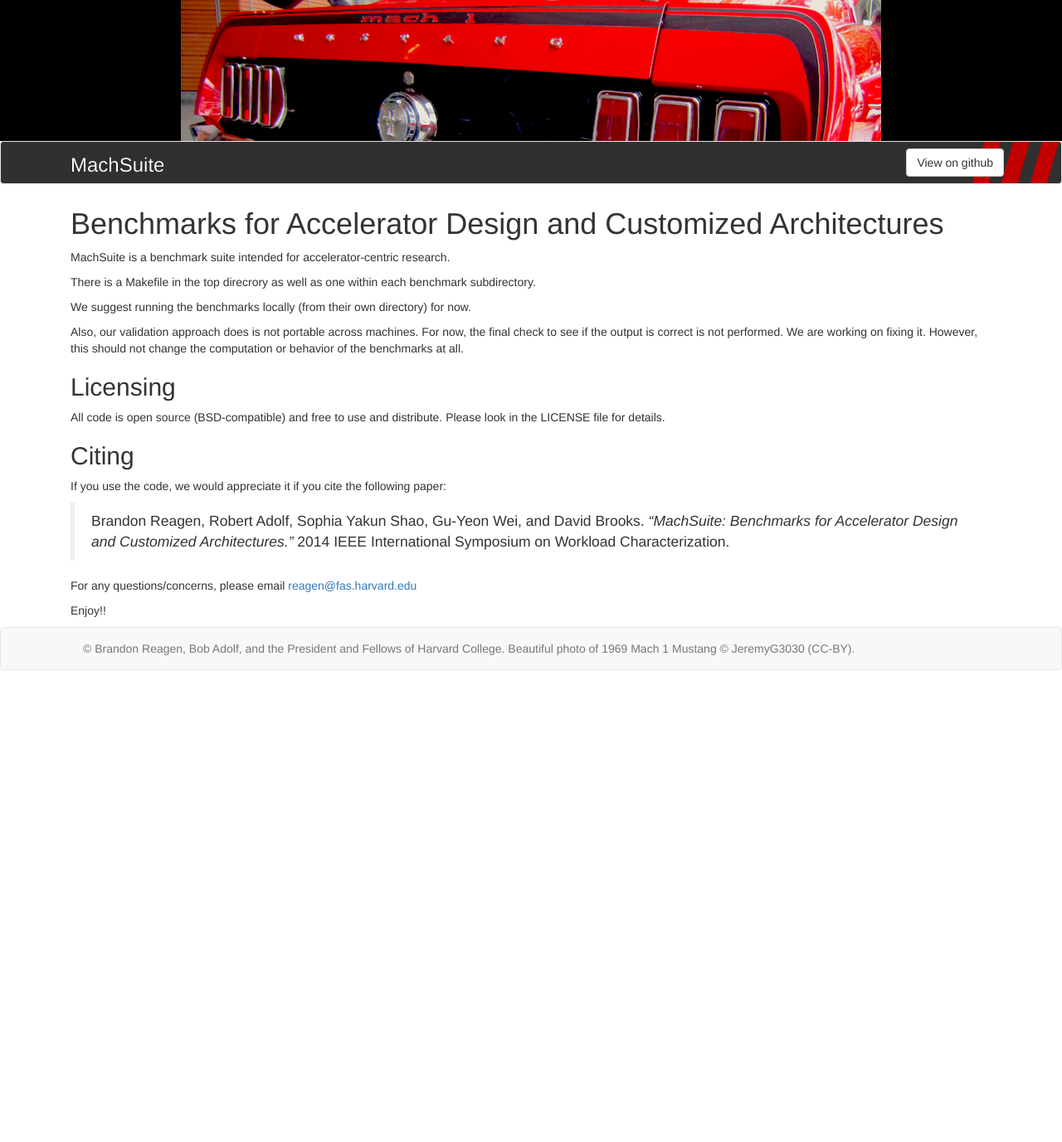
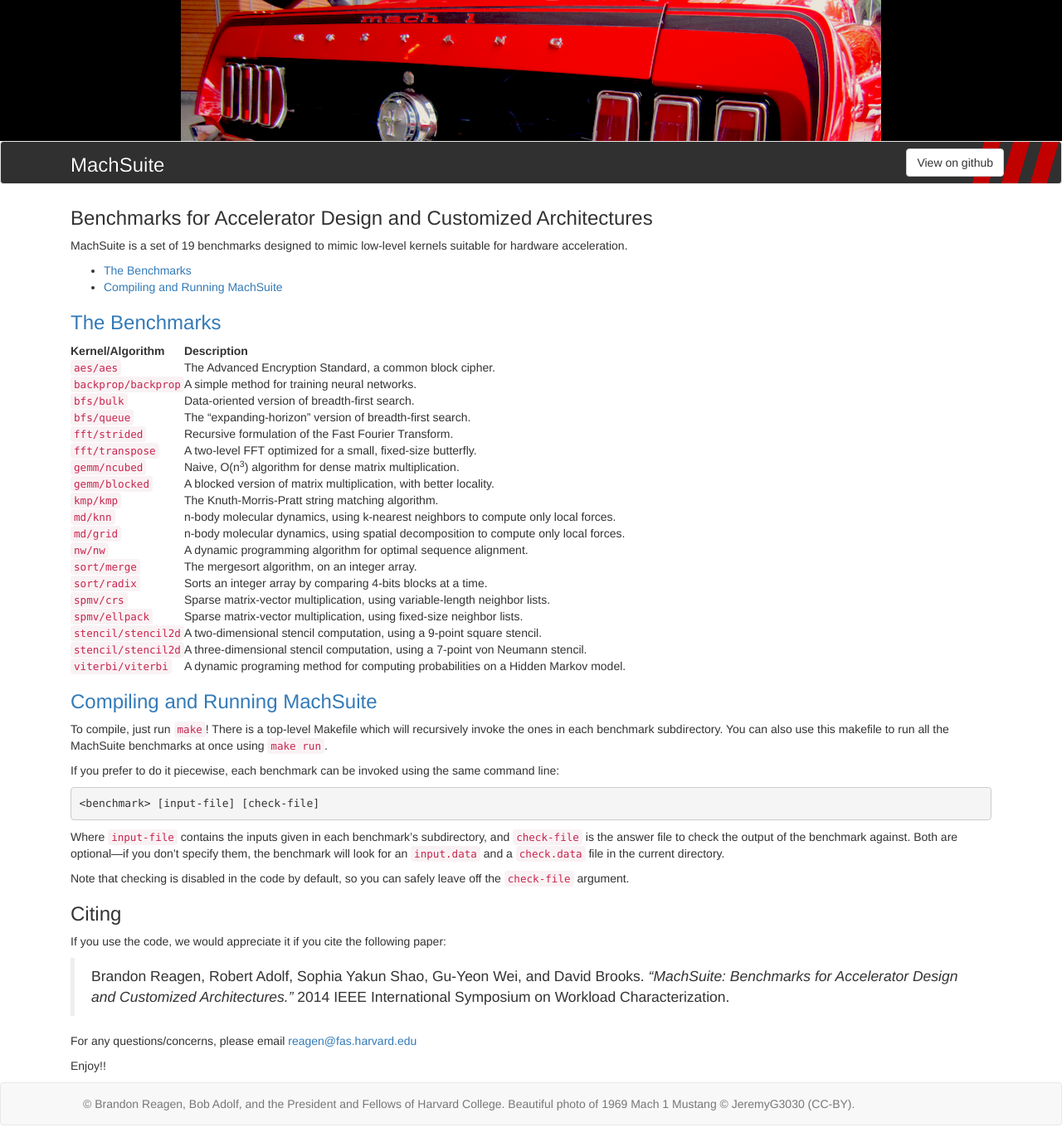
Before and after one commit to breagen/MachSuite, a Jekyll site: the page built from index.md, in a window 1280 px wide. Shown: the whole page at 83% size. Built offline with Jekyll 4.4.1, drawn with Linux system fonts in a browser that asks for light colours; nearby versions of some CDN libraries; before the commit the page ends 900 px from its top, so only the background shows below that.

Commit message:
Rewrote front-page text.

```diff
--- a/_layouts/default.html
+++ b/_layouts/default.html
@@ -48,7 +48,7 @@
 
     <!-- Content -->
     <div class="container">
-      <div class="col-sm-12">
+      <div id="content" class="col-sm-12">
         {{content}}
       </div>
     </div>
--- a/css/custom.css
+++ b/css/custom.css
@@ -14,9 +14,9 @@
   width: 100%;
   z-index: 100;
 }
-.navbar.container {
+/*.navbar.container {
   height: 70px;
-}
+}*/
 
 #machsuite-title {
   text-shadow: -0px 0 0.2px black, 0 0px 0.2px black, 0px 0 0.2px black, 0 -0px 0.2px black;
@@ -33,3 +33,8 @@
   background-color: #000000;
   width: 100%;
 }
+
+
+body {
+  text-decoration: 300;
+}
--- a/index.md
+++ b/index.md
@@ -2,27 +2,51 @@
 title: MachSuite
 layout: default
 ---
-# Benchmarks for Accelerator Design and Customized Architectures
+### Benchmarks for Accelerator Design and Customized Architectures
 
-MachSuite is a benchmark suite intended for accelerator-centric research.
+MachSuite is a set of 19 benchmarks designed to mimic low-level kernels suitable for hardware acceleration.
 
-There is a Makefile in the top direcrory as well as one within each benchmark
-subdirectory.
+ - [The Benchmarks](#benchmarks)
+ - [Compiling and Running MachSuite](#usage)
 
-We suggest running the benchmarks locally (from their own directory) for now.
+### <a name="benchmarks">The Benchmarks</a>
 
-Also, our validation approach does is not portable across machines.
-For now, the final check to see if the output is correct is not performed.
-We are working on fixing it. However, this should not change the computation
-or behavior of the benchmarks at all.
+Kernel/Algorithm | Description
+--- | ---
+`aes/aes` | The Advanced Encryption Standard, a common block cipher.
+`backprop/backprop` | A simple method for training neural networks.
+`bfs/bulk` | Data-oriented version of breadth-first search.
+`bfs/queue` | The "expanding-horizon" version of breadth-first search.
+`fft/strided` | Recursive formulation of the Fast Fourier Transform.
+`fft/transpose` | A two-level FFT optimized for a small, fixed-size butterfly.
+`gemm/ncubed` | Naive, O(n<sup>3</sup>) algorithm for dense matrix multiplication.
+`gemm/blocked` | A blocked version of matrix multiplication, with better locality.
+`kmp/kmp` | The Knuth-Morris-Pratt string matching algorithm.
+`md/knn` | n-body molecular dynamics, using k-nearest neighbors to compute only local forces.
+`md/grid` | n-body molecular dynamics, using spatial decomposition to compute only local forces.
+`nw/nw` | A dynamic programming algorithm for optimal sequence alignment.
+`sort/merge` | The mergesort algorithm, on an integer array.
+`sort/radix` | Sorts an integer array by comparing 4-bits blocks at a time.
+`spmv/crs` | Sparse matrix-vector multiplication, using variable-length neighbor lists.
+`spmv/ellpack` | Sparse matrix-vector multiplication, using fixed-size neighbor lists.
+`stencil/stencil2d` | A two-dimensional stencil computation, using a 9-point square stencil.
+`stencil/stencil2d` | A three-dimensional stencil computation, using a 7-point von Neumann stencil.
+`viterbi/viterbi` | A dynamic programing method for computing probabilities on a Hidden Markov model.
 
+### <a name="usage">Compiling and Running MachSuite</a>
 
-## Licensing
+To compile, just run `make`! There is a top-level Makefile which will recursively invoke the ones in each benchmark subdirectory.
+You can also use this makefile to run all the MachSuite benchmarks at once using `make run`.
 
-All code is open source (BSD-compatible) and free to use and distribute. Please
-look in the LICENSE file for details.
+If you prefer to do it piecewise, each benchmark can be invoked using the same command line:
 
-## Citing
+    <benchmark> [input-file] [check-file]
+
+Where `input-file` contains the inputs given in each benchmark's subdirectory, and `check-file` is the answer file to check the output of the benchmark against. Both are optional&mdash;if you don't specify them, the benchmark will look for an `input.data` and a `check.data` file in the current directory.
+
+Note that checking is disabled in the code by default, so you can safely leave off the `check-file` argument.
+
+### Citing
 
 If you use the code, we would appreciate it if you cite the following paper:
 
```
